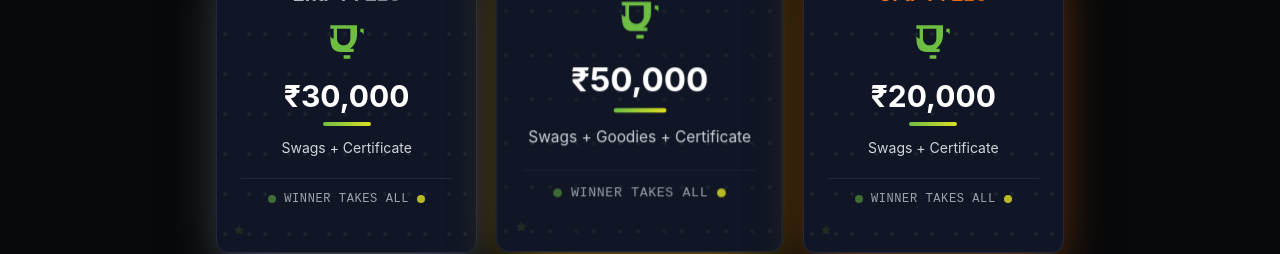
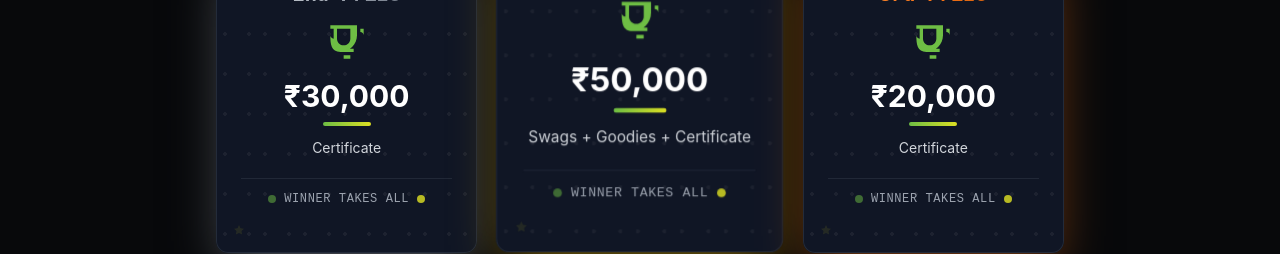
Before and after one commit to Keerthana-B-15/Nexovate-2025, a React (Create React App) app: page / in a window 1280 px wide. Shown: the part 9080-9334 px from the top of the page. Built offline with nearby package versions, Linux system fonts and the light colour scheme.

Commit message:
Initial commit for Vercel deployment

```diff
--- a/src/components/Prizes.jsx
+++ b/src/components/Prizes.jsx
@@ -11,7 +11,7 @@ const prizes = [
   {
     title: "2nd Prize",
     amount: "₹30,000",
-    extras: "Swags + Certificate",
+    extras: "Certificate",
     position: "🥈",
     gradient: "from-gray-300 via-gray-400 to-gray-600",
     bgGlow: "from-gray-300/20 to-gray-600/20",
@@ -20,7 +20,7 @@ const prizes = [
   {
     title: "3rd Prize",
     amount: "₹20,000",
-    extras: "Swags + Certificate",
+    extras: "Certificate",
     position: "🥉",
     gradient: "from-orange-400 via-orange-500 to-amber-700",
     bgGlow: "from-orange-400/20 to-amber-700/20",
```
